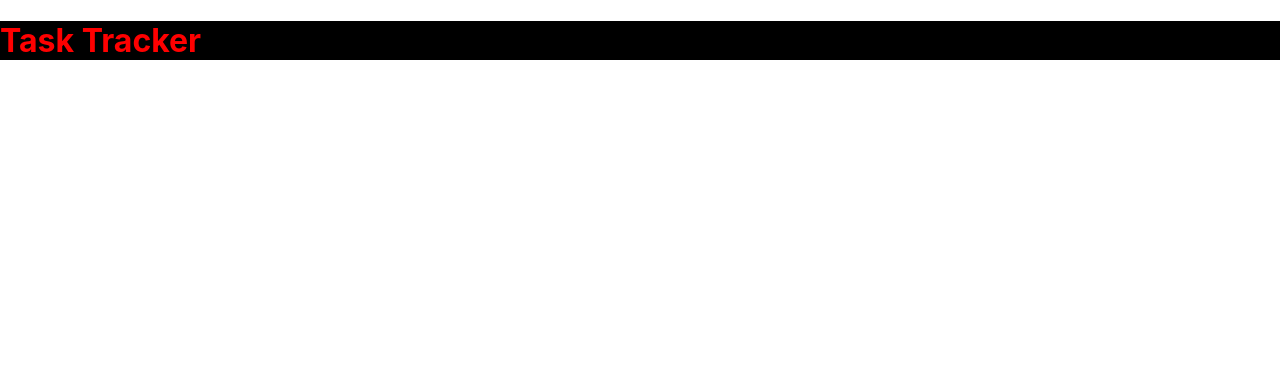
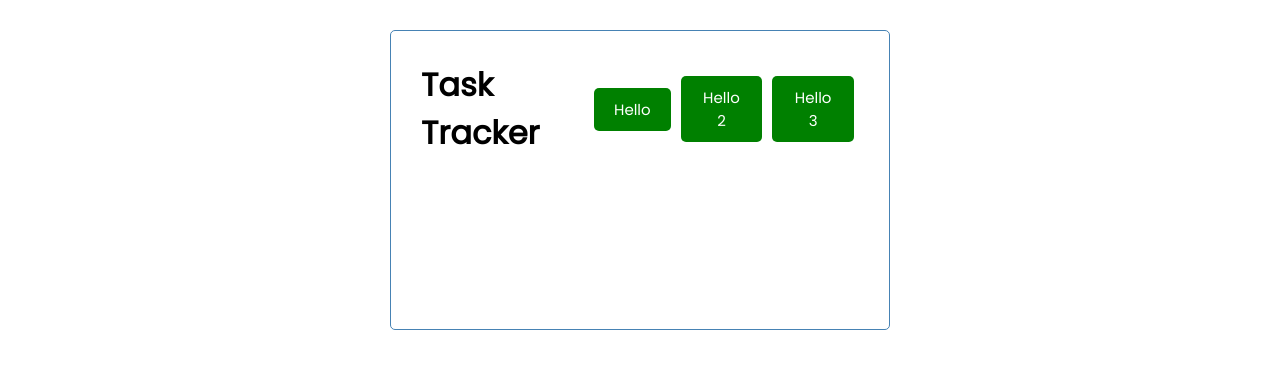
Before and after one commit to anaventura1811/projeto-frontend-react-dois, a React (Create React App) app in the folder my-app/: page / in a window 1280 px wide. Shown: the top 368 px of the page. Built offline with nearby package versions, Linux system fonts and the light colour scheme.

Commit message:
Outras formas de adicionar estilo, entendendo reusable components

```diff
--- /dev/null
+++ b/my-app/src/components/Button.jsx
@@ -0,0 +1,7 @@
+import React from 'react';
+
+const Button = ({ color, text }) => {
+  return <button className='btn' style={{backgroundColor: color}}>{text}</button>
+}
+
+export default Button;
--- a/my-app/src/components/Header.jsx
+++ b/my-app/src/components/Header.jsx
@@ -1,10 +1,23 @@
 import React from 'react';
 import PropTypes from 'prop-types';
+import Button from './Button';
 
 function Header({ title }) {
   return (
-    <header>
-      <h1 style={headingStyle}>{title}</h1>
+    <header className='header'>
+      <h1>{title}</h1>
+      <Button
+      color='green'
+      text='Hello'
+      />
+      <Button
+      color='green'
+      text='Hello 2'
+      />
+      <Button
+      color='green'
+      text='Hello 3'
+      />
     </header>
   )
 }
@@ -17,8 +30,5 @@
   title: PropTypes.string.isRequired,
 }
 
-const headingStyle = {
-  color: 'red', backgroundColor: 'black'
-}
 
 export default Header;
--- a/my-app/src/index.css
+++ b/my-app/src/index.css
@@ -1,13 +1,55 @@
-body {
+@import url('https://fonts.googleapis.com/css2?family=Poppins:wght@300;400&display=swap');
+
+* {
+  box-sizing: border-box;
   margin: 0;
-  font-family: -apple-system, BlinkMacSystemFont, 'Segoe UI', 'Roboto', 'Oxygen',
-    'Ubuntu', 'Cantarell', 'Fira Sans', 'Droid Sans', 'Helvetica Neue',
-    sans-serif;
-  -webkit-font-smoothing: antialiased;
-  -moz-osx-font-smoothing: grayscale;
+  padding: 0;
 }
 
-code {
-  font-family: source-code-pro, Menlo, Monaco, Consolas, 'Courier New',
-    monospace;
+body {
+  font-family: Poppins, sans-serif;
 }
+
+.container {
+  max-width: 500px;
+  margin: 30px auto;
+  overflow: auto;
+  min-height: 300px;
+  border: 1px solid steelblue;
+  padding: 30px;
+  border-radius: 5px;
+}
+
+.header {
+  display: flex;
+  justify-content: space-between;
+  align-items: center;
+  margin-bottom: 20px;
+}
+
+.btn {
+  display: inline-block;
+  background: #000;
+  color: #fff;
+  border: none;
+  padding: 10px 20px;
+  margin: 5px;
+  border-radius: 5px;
+  cursor: pointer;
+  text-decoration: none;
+  font-size: 15px;
+  font-family: inherit;
+}
+
+.btn:focus {
+  outline: none;
+}
+
+.btn:active {
+  transform: scale(0.98);
+}
+
+.btn-block {
+  display: block;
+  width: 100%;
+}
```
